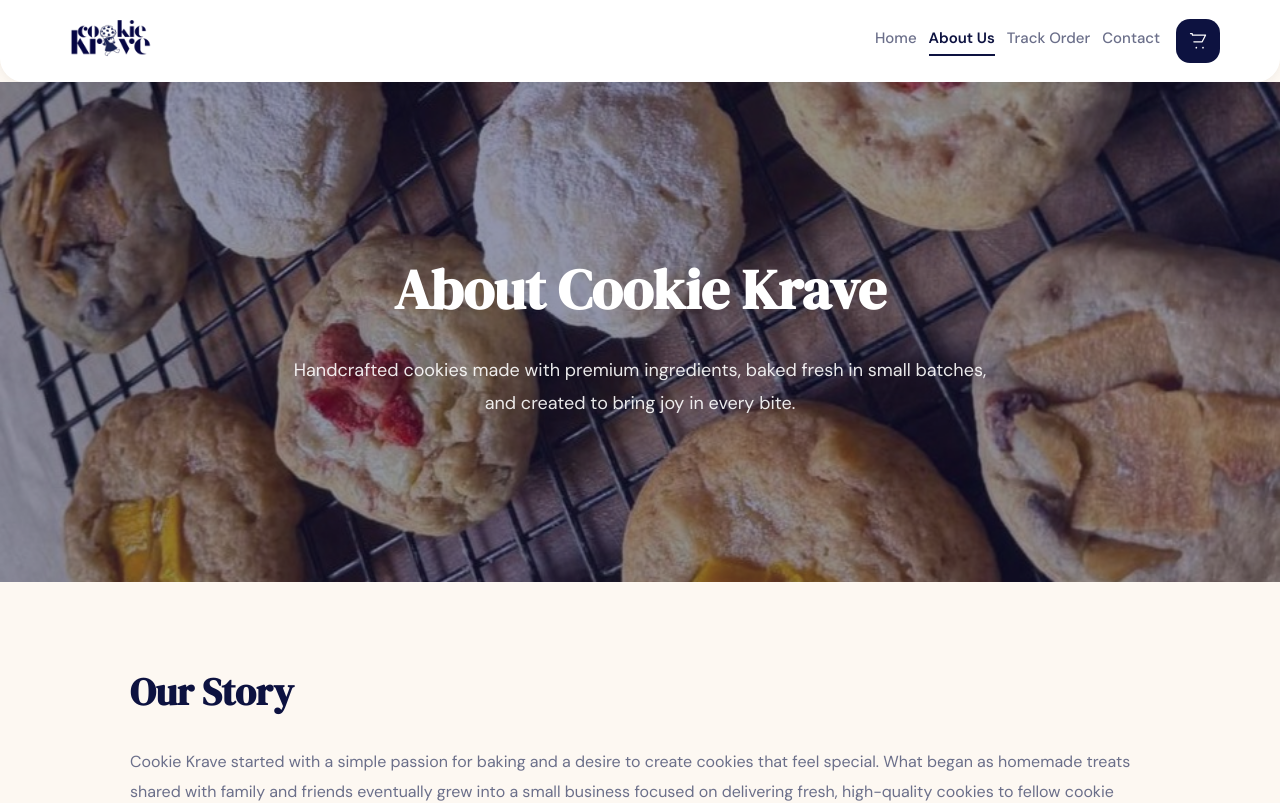
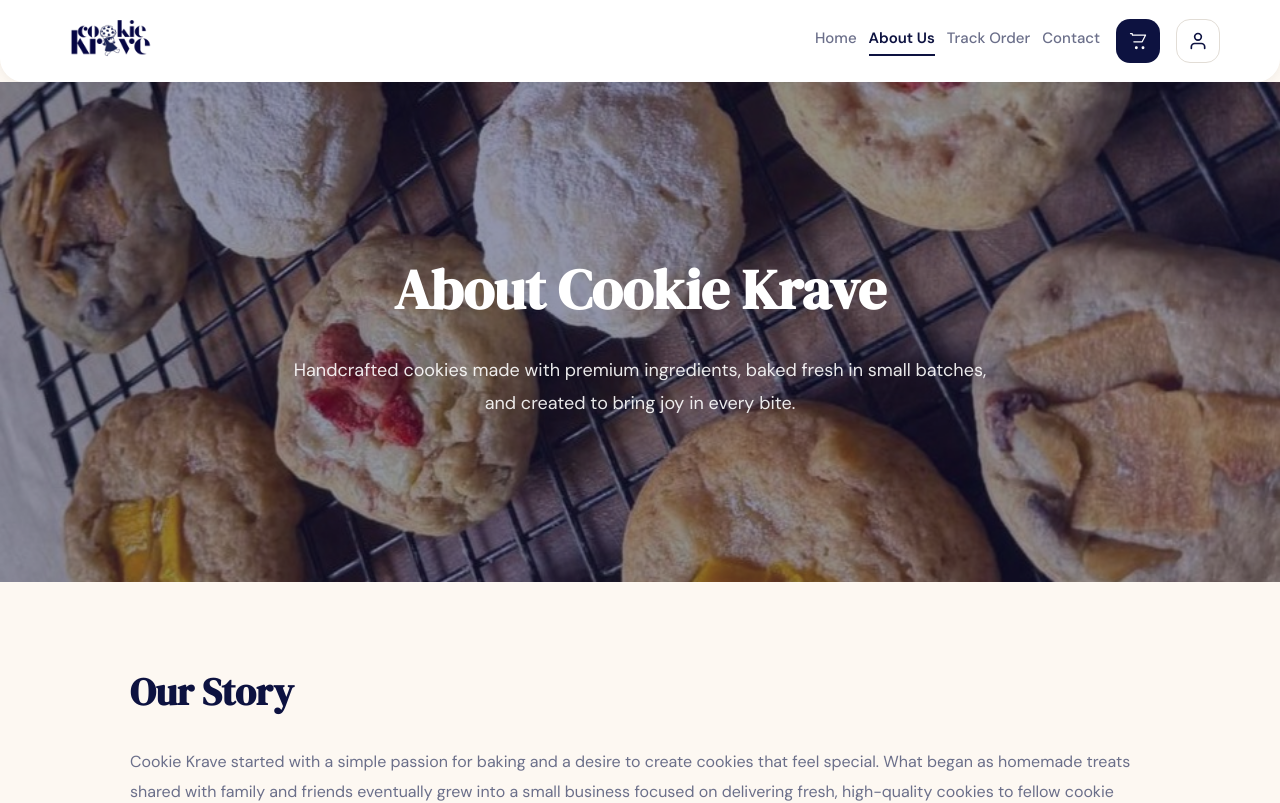
Before and after one commit to Pilibab/CookieKrave, a Next.js app in the folder frontend/: page /customer-ui/about-us in a window 1280 px wide. Shown: the top 803 px of the page. Built offline with nearby package versions, Linux system fonts and the light colour scheme; no server answers.

Commit message:
Added profile page

```diff
--- a/frontend/src/components/home-customer/CustomerNavbar.tsx
+++ b/frontend/src/components/home-customer/CustomerNavbar.tsx
@@ -22,31 +22,29 @@ const getActiveNav = (pathname: string) => {
   if (pathname.includes("/order-track") || pathname.includes("/customer-ui/order-track")) {
     return "Track Order";
   }
-
   if (isOrderPath(pathname)) {
     return "";
   }
-
   if (pathname.includes("/customer-ui/about-us")) {
     return "About Us";
   }
-
   if (pathname.includes("/customer-ui/contact")) {
     return "Contact";
   }
-
   return "Home";
 };
 
 export default function CustomerNavbar() {
   const [activeNav, setActiveNav] = useState<string>("Home");
   const [isCartPage, setIsCartPage] = useState<boolean>(false);
+  const [isProfilePage, setIsProfilePage] = useState<boolean>(false);
 
   useEffect(() => {
     if (typeof window === "undefined") return;
 
     const pathname = window.location.pathname;
     setIsCartPage(isOrderPath(pathname));
+    setIsProfilePage(pathname.includes("/customer-ui/profile"));
     setActiveNav(getActiveNav(pathname));
   }, []);
 
@@ -96,6 +94,7 @@ export default function CustomerNavbar() {
           </a>
         ))}
 
+        {/* 🛒 Shopping Cart Button */}
         {!isCartPage && (
           <a href="/customer-ui/order" style={{ textDecoration: "none" }}>
             <span
@@ -113,27 +112,39 @@ export default function CustomerNavbar() {
                 cursor: "pointer",
               }}
             >
-              <svg
-                width="20"
-                height="20"
-                viewBox="0 0 24 24"
-                fill="none"
-                xmlns="http://www.w3.org/2000/svg"
-                aria-hidden="true"
-              >
-                <path
-                  d="M3 3h2l.4 2M7 13h10l4-8H5.4"
-                  stroke="currentColor"
-                  strokeWidth="1.5"
-                  strokeLinecap="round"
-                  strokeLinejoin="round"
-                />
+              <svg width="20" height="20" viewBox="0 0 24 24" fill="none" stroke="currentColor" strokeWidth="1.5" strokeLinecap="round" strokeLinejoin="round">
+                <path d="M3 3h2l.4 2M7 13h10l4-8H5.4" />
                 <circle cx="10" cy="20" r="1" fill="currentColor" />
                 <circle cx="18" cy="20" r="1" fill="currentColor" />
               </svg>
             </span>
           </a>
         )}
+
+        {/* 👤 Account Profile Button */}
+        <a href="/customer-ui/profile" style={{ textDecoration: "none" }}>
+          <span
+            style={{
+              display: "inline-flex",
+              alignItems: "center",
+              justifyContent: "center",
+              marginLeft: "4px",
+              width: "44px",
+              height: "44px",
+              background: isProfilePage ? "#c8883a" : "transparent",
+              color: isProfilePage ? "#ffffff" : "#0d1240",
+              border: isProfilePage ? "none" : "1.5px solid #e2ddd6",
+              borderRadius: "14px",
+              cursor: "pointer",
+              transition: "all 0.2s",
+            }}
+          >
+            <svg width="20" height="20" viewBox="0 0 24 24" fill="none" stroke="currentColor" strokeWidth="2" strokeLinecap="round" strokeLinejoin="round">
+              <path d="M20 21v-2a4 4 0 0 0-4-4H8a4 4 0 0 0-4 4v2" />
+              <circle cx="12" cy="7" r="4" />
+            </svg>
+          </span>
+        </a>
       </div>
     </nav>
   );
```
Also changed, not shown: frontend/src/app/customer-ui/profile/page.tsx (added, +143 -0 lines).
